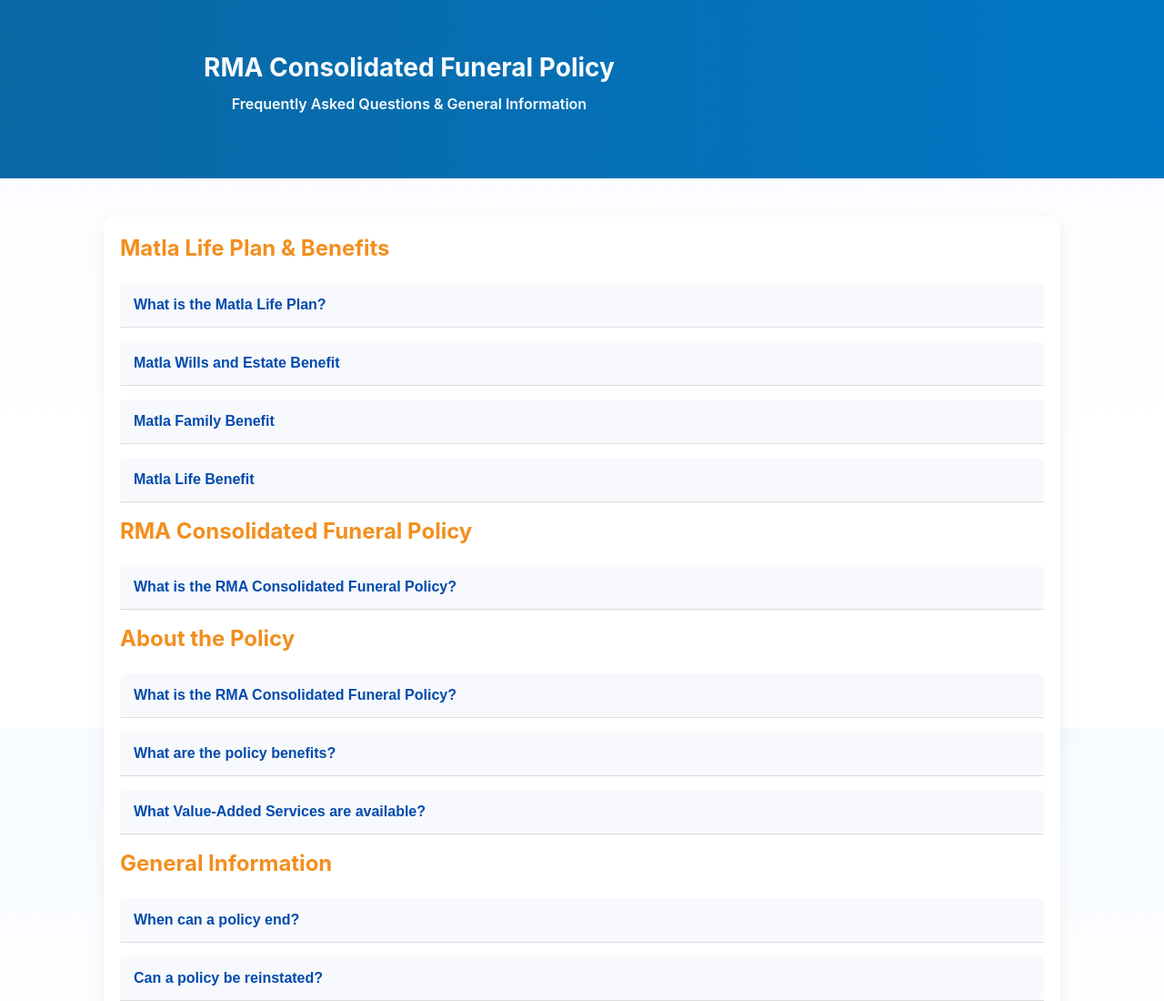
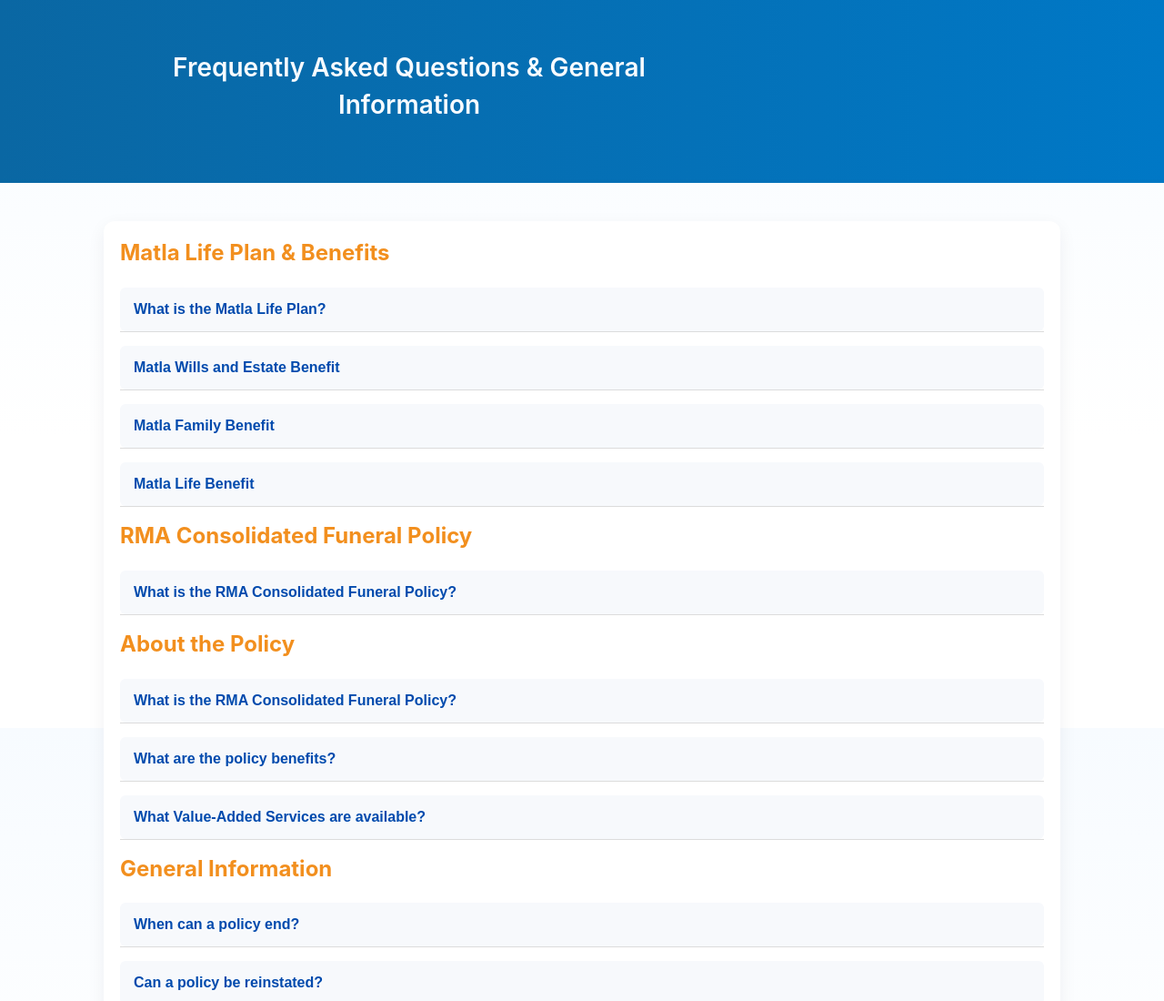
Before and after one commit to TheeKingZa/RMA_agent, a plain HTML site: page faq.html in a window 1280 px wide. Shown: the top 1100 px of the page at 91% size. Drawn offline with Linux system fonts and the light colour scheme.

Commit message:
fixed the faq

```diff
--- a/faq.html
+++ b/faq.html
@@ -17,8 +17,8 @@
   <header class="hero small-hero">
     <div class="container hero-grid">
       <div class="hero-left">
-        <h1>RMA Consolidated Funeral Policy</h1>
-        <p class="agent-role">Frequently Asked Questions & General Information</p>
+
+        <h1 class="agent-role">Frequently Asked Questions & General Information</h1>
       </div>
     </div>
   </header>
```
